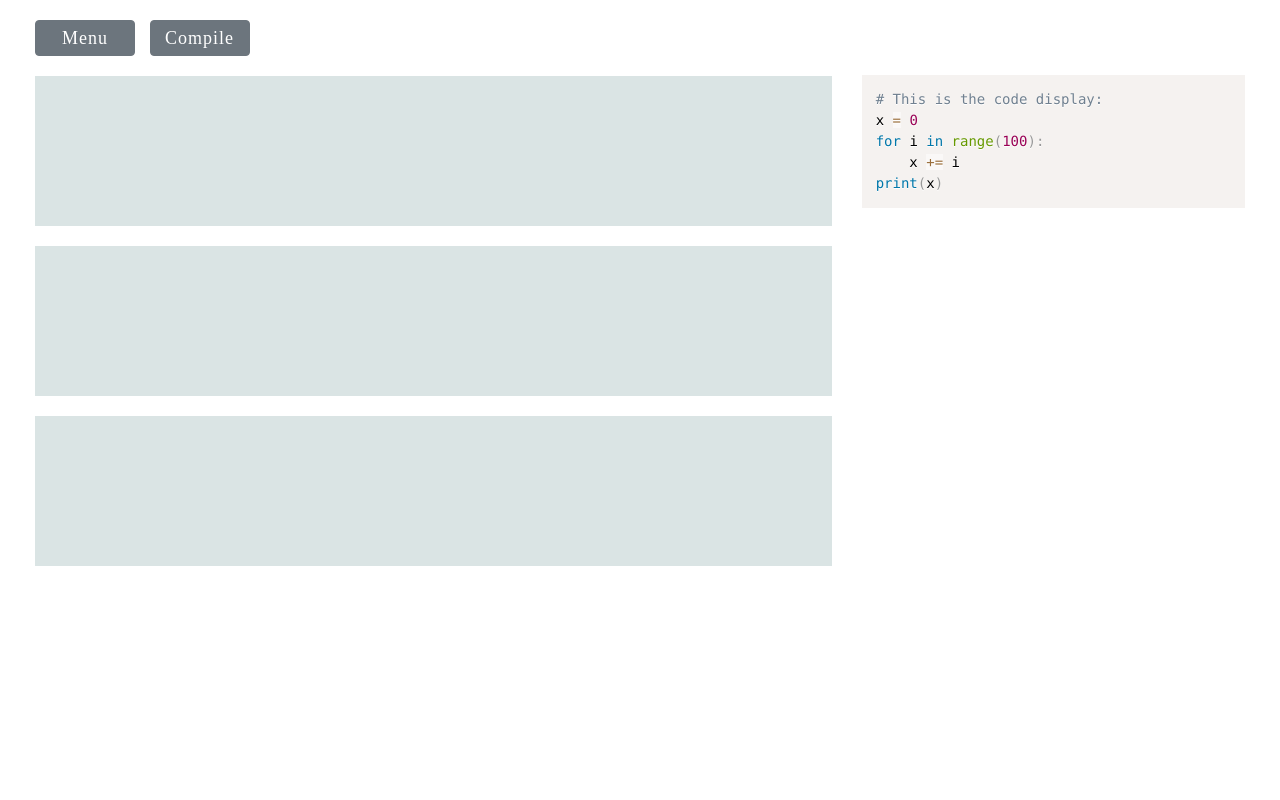
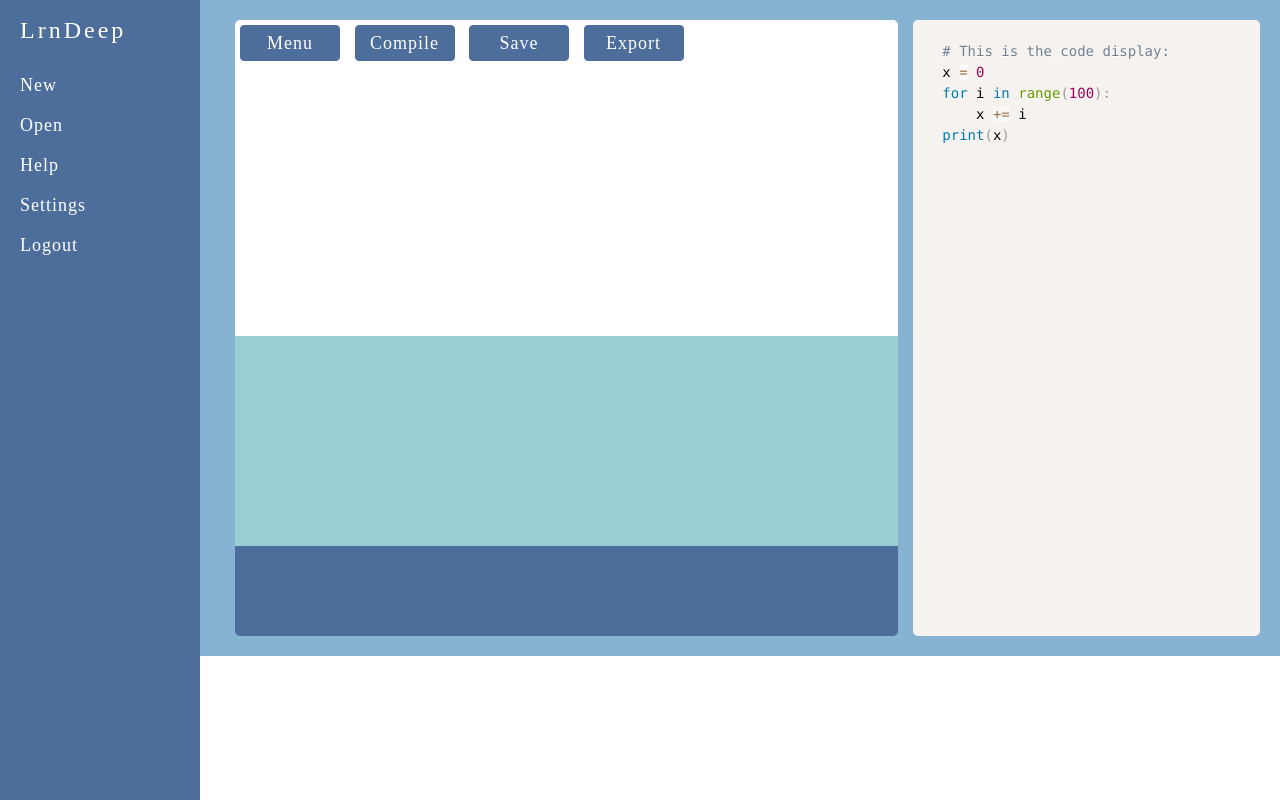
Before and after one commit to wwenqi18/lrn-deep, a Django app: page /canvas/workspace/ in a window 1280 px wide. Run offline with Django 3.2, Linux system fonts and the light colour scheme; some libraries are stand-ins or nearby versions.

Commit message:
Modify workspace UI

```diff
--- a/canvas/static/canvas/css/canvas.css
+++ b/canvas/static/canvas/css/canvas.css
@@ -1,5 +1,7 @@
 #topbar-wrapper {
-    padding-bottom: 20px;
+    background: #ffffff;
+    border-radius: 5px 5px 0 0;
+    padding: 5px;
 }
 
 #topbar-wrapper a {
@@ -12,6 +14,28 @@
     letter-spacing: 1px;
 }
 
-.canvas-section {
-    margin-bottom: 20px;
+.topbar-btn {
+    background: #4d6d9a;
+    border-color: #4d6d9a;
 }
+
+.topbar-btn:hover {
+    background: #99CED3;
+    border-color: #99CED3;
+}
+
+#canvas-diagram {
+    background: #ffffff;
+    height: 270px;
+}
+
+#canvas-warehouse {
+    background: #99CED3;
+    height: 210px;
+}
+
+#canvas-palette {
+    background: #4d6d9a;
+    border-radius: 0 0 5px 5px;
+    height: 90px;
+}
--- a/canvas/static/canvas/css/code.css
+++ b/canvas/static/canvas/css/code.css
@@ -1,3 +1,4 @@
 #code-wrapper {
-    margin-top: 48px;
+    background: #f5f2f0;
+    border-radius: 5px;
 }
--- a/canvas/static/canvas/css/simple-sidebar.css
+++ b/canvas/static/canvas/css/simple-sidebar.css
@@ -23,12 +23,12 @@ body {
 #sidebar-wrapper {
   z-index: 1000;
   position: fixed;
-  left: 250px;
-  width: 0;
+  left: 200px;
+  width: 200px;
   height: 100%;
-  margin-left: -250px;
+  margin-left: -200px;
   overflow-y: auto;
-  background: #000;
+  background: #4d6d9a;
   -webkit-transition: all 0.5s ease;
   -moz-transition: all 0.5s ease;
   -o-transition: all 0.5s ease;
@@ -36,10 +36,11 @@ body {
 }
 
 #wrapper.toggled #sidebar-wrapper {
-  width: 250px;
+  width: 0;
 }
 
 #page-content-wrapper {
+  background: #86b3d1;
   width: 100%;
   position: absolute;
   padding: 15px;
@@ -47,7 +48,7 @@ body {
 
 #wrapper.toggled #page-content-wrapper {
   position: absolute;
-  margin-right: -250px;
+  margin-right: -200px;
 }
 
 
@@ -56,7 +57,7 @@ body {
 .sidebar-nav {
   position: absolute;
   top: 0;
-  width: 250px;
+  width: 200px;
   margin: 0;
   padding: 0;
   list-style: none;
@@ -70,7 +71,7 @@ body {
 .sidebar-nav li a {
   display: block;
   text-decoration: none;
-  color: #999999;
+  color: #fff;
   font-family: 'Varela Round';
   font-size: 18px;
   letter-spacing: 1px;
@@ -80,7 +81,7 @@ body {
   text-decoration: none;
   color: #fff;
   /*  background: rgba(255, 255, 255, 0.2);*/
-  background: #C9B7C0;
+  background: #99CED3;
 }
 
 .sidebar-nav li a:active, .sidebar-nav li a:focus {
@@ -94,7 +95,7 @@ body {
 }
 
 .sidebar-nav>.sidebar-brand a {
-  color: #999999;
+  color: #fff;
   font-family: 'Varela Round';
   letter-spacing: 3px;
   font-size: 24px;
@@ -107,16 +108,16 @@ body {
 
 @media(min-width:768px) {
   #wrapper {
+    padding-left: 200px;
+  }
+  #wrapper.toggled {
     padding-left: 0;
   }
-  #wrapper.toggled {
-    padding-left: 250px;
-  }
   #sidebar-wrapper {
-    width: 0;
+    width: 200px;
   }
   #wrapper.toggled #sidebar-wrapper {
-    width: 250px;
+    width: 0;
   }
   #page-content-wrapper {
     padding: 20px;
--- a/canvas/templates/canvas/workspace.html
+++ b/canvas/templates/canvas/workspace.html
@@ -9,8 +9,8 @@
         <link href="{% static "canvas/css/simple-sidebar.css" %}" rel="stylesheet">
         <!-- Custom styles for this view -->
         <link href="{% static "canvas/css/canvas.css" %}" rel="stylesheet">
+        <link href="{% static "canvas/css/code.css" %}" rel="stylesheet">
         <link href="{% static "canvas/css/prism.css" %}" rel="stylesheet">
-        <link href="{% static "canvas/css/code.css" %}" rel="stylesheet">
         <!-- Custom fonts for this template -->
         <link href="{%static "vendor/fontawesome-free/css/all.min.css" %}" rel="stylesheet">
         <link href="{%static "https://fonts.googleapis.com/css?family=Varela+Round"  %}" rel="stylesheet">
@@ -33,10 +33,11 @@
             <!-- Sidebar -->
             <div id="sidebar-wrapper">
                 <ul class="sidebar-nav">
-                    <li class="sidebar-brand"><a href="#">LrnDeep</a></li>
+                    <li class="sidebar-brand">
+                        <a href="{% url 'canvas:index' %}">LrnDeep</a>
+                    </li>
                     <li><a href="#">New</a></li>
                     <li><a href="#">Open</a></li>
-                    <li><a href="#">Save</a></li>
                     <li><a href="#">Help</a></li>
                     <li><a href="#">Settings</a></li>
                     <li><a href="#">Logout</a></li>
@@ -51,19 +52,18 @@
 
                         <!-- canvas wrapper -->
                         <div id="canvas-wrapper" class="col-md-8">
-
                             <!-- topbar -->
                             <div id="topbar-wrapper">
-                                <a href="#menu-toggle" class="btn btn-secondary" id="menu-toggle">Menu</a>
-                                <a href="" class="btn btn-secondary" id="menu-toggle">Compile</a>
-<!--                                <a href="" class="btn btn-secondary" id="menu-toggle">Save</a>-->
+                                <a href="#menu-toggle" class="topbar-btn btn btn-secondary" id="menu-toggle">Menu</a>
+                                <a href="" class="topbar-btn btn btn-secondary" id="topbar-btn-compile">Compile</a>
+                                <a href="" class="topbar-btn btn btn-secondary" id="topbar-btn-save">Save</a>
+                                <a href="" class="topbar-btn btn btn-secondary" id="topbar-btn-export">Export</a>
                             </div>
-
                             <!-- canvas -->
                             <div id="canvas">
-                                <div id="canvas-diagram" class="canvas-section" style="height: 150px; background-color: #DAE4E4;"></div>
-                                <div id="canvas-warehouse" class="canvas-section" style="height: 150px; background-color: #DAE4E4;"></div>
-                                <div id="canvas-palette" class="canvas-section" style="height: 150px; background-color: #DAE4E4;"></div>
+                                <div id="canvas-diagram" class="canvas-section"></div>
+                                <div id="canvas-warehouse" class="canvas-section"></div>
+                                <div id="canvas-palette" class="canvas-section"></div>
                             </div>
 
                         </div>
```
